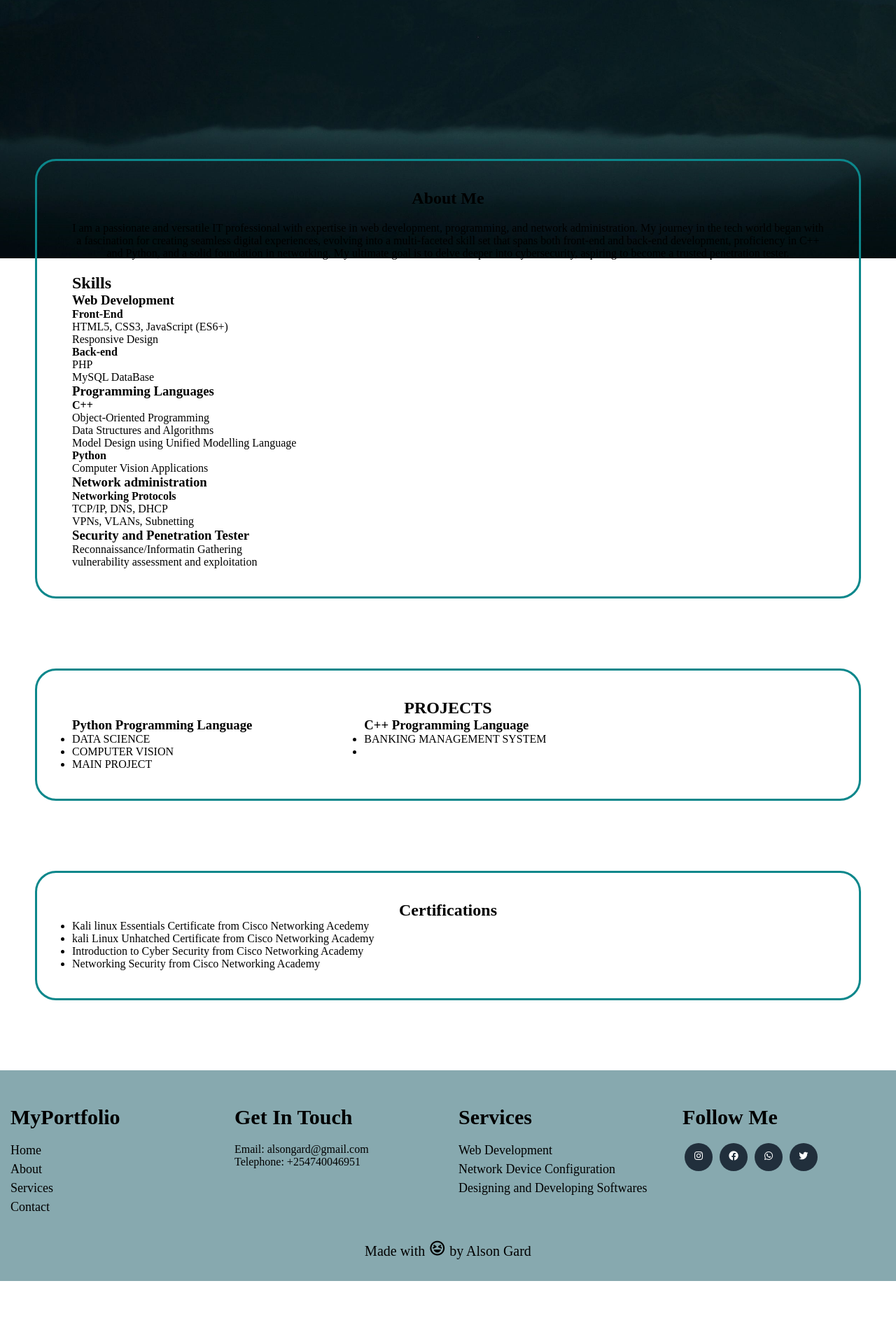
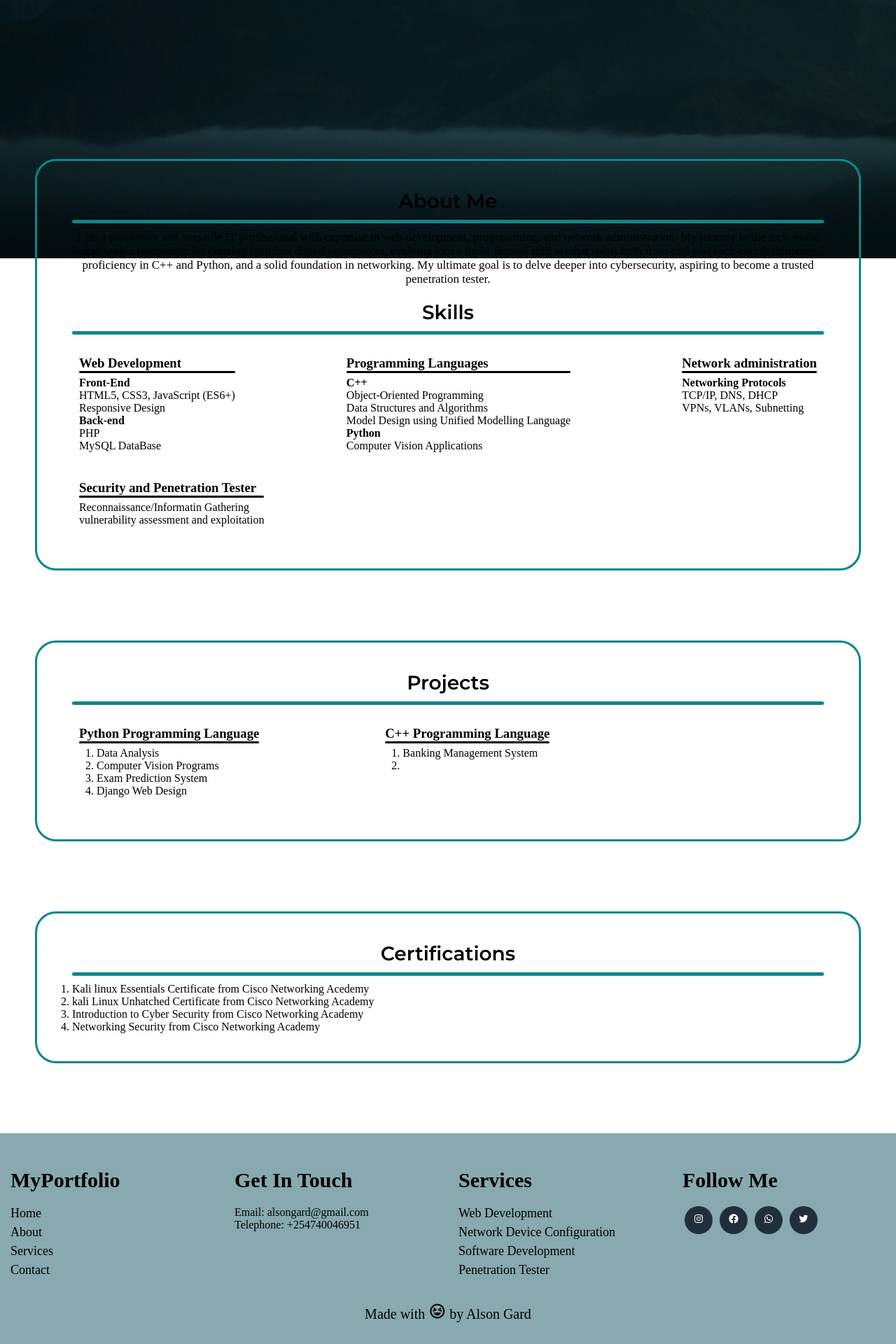
Before and after one commit to alsongard/alsongard, a PHP site: page / in a window 1280 px wide. Shown: the part 731-2651 px from the top of the page at 70% size. Before the commit the page ends 2561 px from the top, so only its background shows below. Run offline with PHP 8.4, Linux system fonts and the light colour scheme.

Commit message:
freeprogresstrial

```diff
--- a/css/port.css
+++ b/css/port.css
@@ -126,10 +126,47 @@ header.sticky
 {
     display: block;
 }
+.title-sections
+{
+    text-align: center;
+    margin-bottom:10px;
+    font-size:28px;
+    font-family: 'Montserrat';
+    font-weight: 600;
+
+}
+.levels
+{
+    display: flex;
+    flex-wrap: wrap;
+    justify-content: space-between;
+}
 .levels ul
 {
     text-align: justify;
     list-style: none;
+}
+hr
+{
+    height: 5px;
+    background-color: rgb(12, 135, 139);
+    border: rgb(12, 135, 139);
+    margin-bottom: 10px;
+    border-radius: 10px;
+}
+.field
+{
+    margin:20px 10px;
+}
+.inspace
+{
+    margin: 0 0 5px 0;
+    height:3px;
+    background-color: black;
+}
+.about p
+{
+    font-size:17px;
 }
 .about
 {
@@ -138,11 +175,6 @@ header.sticky
     border-radius: 30px;
     padding: 40px 50px;
     position: relative;
-}
-.about h1
-{
-    text-align: center;
-    margin-bottom: 20px;
 }
 #about-text
 {
@@ -164,6 +196,10 @@ body
     margin: 300px 100px;
     color:aliceblue;
 }
+.home h1
+{
+    margin-bottom:0;
+}
 
 footer{
     color: rgb( black ) ;
@@ -172,7 +208,6 @@ footer{
 }
 .lastElement
 {
-
     margin-top: 30px;
     margin-bottom: 0px;
     font-size: 20px;
@@ -198,11 +233,6 @@ footer{
     padding: 40px 50px;
     position: relative;
 }
-.cerification h1
-{
-
-    text-align: center;
-}
 .cerification-container ul li
 {
     list-style:circle;
@@ -215,20 +245,27 @@ footer{
     padding: 40px 50px;
     position: relative;
 }
-.projects h1
-{
-    text-align: center;
-}
+
 .project-container
 {
     display: flex;
     gap:5rem;
 }
-.project-container ul li a
+.field ul li a
 {
     color:black;
 }
-
+.data-lists
+{
+    margin-left: 25px;
+}
+.data-lists li a
+{
+    color: black;
+}
+.data-lists li a:hover{
+    color:blue;
+}
 @media(max-width:990px)
 {
     .nav-bar
--- a/index.html
+++ b/index.html
@@ -5,7 +5,9 @@
     <meta name="viewport" content="width=device-width, initial-scale=1.0">
     <link rel="stylesheet" href="css/port.css">
     <link rel="stylesheet"href="https://unpkg.com/boxicons@latest/css/boxicons.min.css">
-
+    <link rel="preconnect" href="https://fonts.googleapis.com">
+    <link rel="preconnect" href="https://fonts.gstatic.com" crossorigin>
+    <link href="https://fonts.googleapis.com/css2?family=Montserrat:wght@400;500;600&display=swap" rel="stylesheet">
     <title>alsongard portfolio</title>
 </head>
 <body>
@@ -44,12 +46,15 @@
             <p>I love coding and designing new websites, indulging in ctfs and designing networks</p>
         </section>
         <section id="aboutme" class="about">
-            <h1>About Me</h1>
+            <h2 class="title-sections">About Me</h2>
+            <hr>
             <p id="about-text">I am a passionate and versatile IT professional with expertise in web development, programming, and network administration. My journey in the tech world began with a fascination for creating seamless digital experiences, evolving into a multi-faceted skill set that spans both front-end and back-end development, proficiency in C++ and Python, and a solid foundation in networking. My ultimate goal is to delve deeper into cybersecurity, aspiring to become a trusted penetration tester.</p>
-
+            <h1 class="title-sections">Skills</h1>
+            <hr>
             <div class="levels">
-                <h2>Skills</h2>
+                <div class="field webskills">
                     <h3>Web Development</h5>
+                    <hr class="inspace">
                     <h4>Front-End</h4>
                     <ul>
                         <li>HTML5, CSS3, JavaScript (ES6+)</li>
@@ -60,8 +65,10 @@
                         <li>PHP</li>
                         <li>MySQL DataBase</li>
                     </ul>
-
+                </div>
+                <div class="field progamming">
                     <h3>Programming Languages</h3>
+                    <hr class="inspace">
                     <h4>C++ </h4>
                     <ul>
                         <li>Object-Oriented Programming</li>
@@ -73,52 +80,63 @@
                     <ul>
                         <li>Computer Vision Applications</li>
                     </ul>
+                </div>
+                <div class="field networking ">
                     <h3>Network administration</h3>
+                    <hr class="inspace">
                     <h4>Networking Protocols</h4>
                     <ul>
                         <li>TCP/IP, DNS, DHCP</li>
                         <li>VPNs, VLANs, Subnetting</li>
                     </ul>
+                </div>
+                <div class="field security ">
                     <h3>Security and Penetration Tester</h3>
+                    <hr class="inspace">
                     <ul>
                         <li>Reconnaissance/Informatin Gathering</li>
                         <li>vulnerability assessment and exploitation</li>
                     </ul>
                 </div>
+            </div>
         </section>
 
         <section  class="projects">
-
-            <h1>PROJECTS</h1>
+            <h1 class="title-sections">Projects</h1>
+            <hr>
             <div class="project-container">
-                <div class="progammingLanguage">
+                <div class="field progammingLanguage ">
                     <h3>Python Programming Language</h3>
-                    <ul>
-                        <li><a href="#">DATA SCIENCE</a></li>
-                        <li><a href="#">COMPUTER VISION</a></li>
-                        <li><a href="#">MAIN PROJECT</a></li>
-                    </ul>
+                    <hr class="inspace">
+                    <ol class="data-lists">
+                        <li><a href="https://github.com/alsongard/DATA-ANALYSIS-PYTHON">Data Analysis</a></li>
+                        <li><a href="https://github.com/alsongard/COMPUTER_VISION_ZETECH">Computer Vision Programs</a></li>
+                        <li><a href="https://github.com/alsongard/Exam-Prediction-System">Exam Prediction System</a></li>
+                        <li><a href="#">Django Web Design</a></li>
+                    </ol>
                 </div>
                 <br>
-                <div class="progammingLanguage">
+                <div class="field progammingLanguage">
                     <h3>C++ Programming Language</h3>
-                    <ul>
-                        <li><a href="#">BANKING MANAGEMENT SYSTEM</a></li>
+                    <hr class="inspace">
+                    <ol class="data-lists">
+                        <li><a href="https://github.com/alsongard/OBJECT_ORIENTED_PROGRAMMING1">Banking Management System</a></li>
                         <li><a href="#"></a></li>
-                    </ul>
+                    </ol>
                 </div>
 
             </div>
         </section>
         <section class="cerification">
             <div class="certificate-container">
-                <h1>Certifications</h1>
-                <ul>
+                <h1 class="title-sections">Certifications</h1>
+                <hr>
+                <ol>
                     <li>Kali linux Essentials Certificate from Cisco Networking Acedemy</li>
                     <li>kali Linux Unhatched Certificate from Cisco Networking Academy</li>
                     <li>Introduction to Cyber Security from Cisco Networking Academy</li>
                     <li>Networking Security from Cisco Networking Academy </li>
-                </ul>
+                </ol>
             </div>
 
 
@@ -150,8 +168,8 @@
                         <ul>
                             <li><a href="#">Web Development</a></li>
                             <li><a href="#">Network Device Configuration</a></li>
-                            <li><a href="#">Designing and Developing Softwares</a></li>
-                            <li><a href="#"></a></li>
+                            <li><a href="#">Software Development</a></li>
+                            <li><a href="#">Penetration Tester</a></li>
                         </ul>
                     </div>
                     <div class="footer-col">
```
Lines whose indentation alone changed are shown as unchanged.
